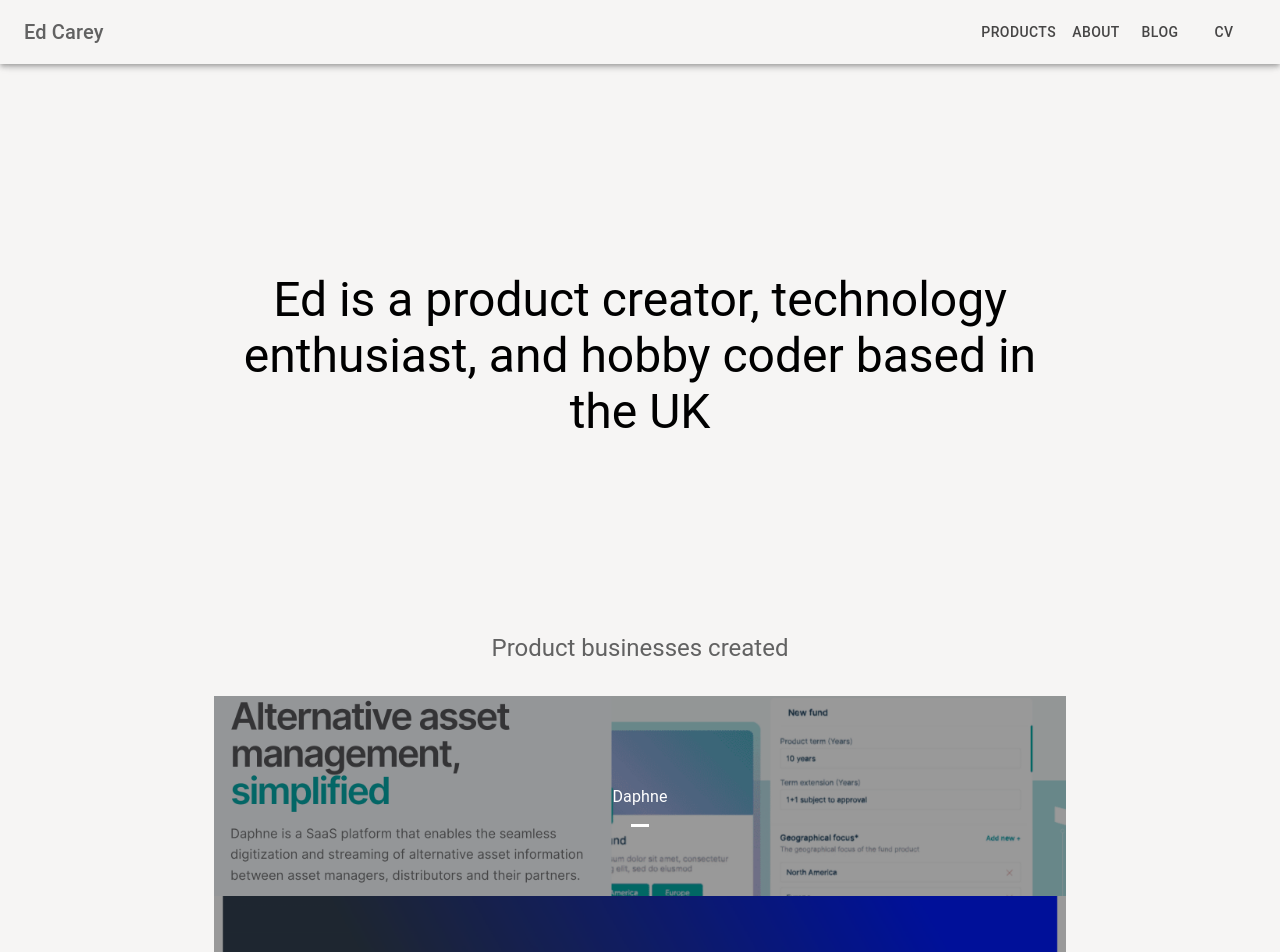
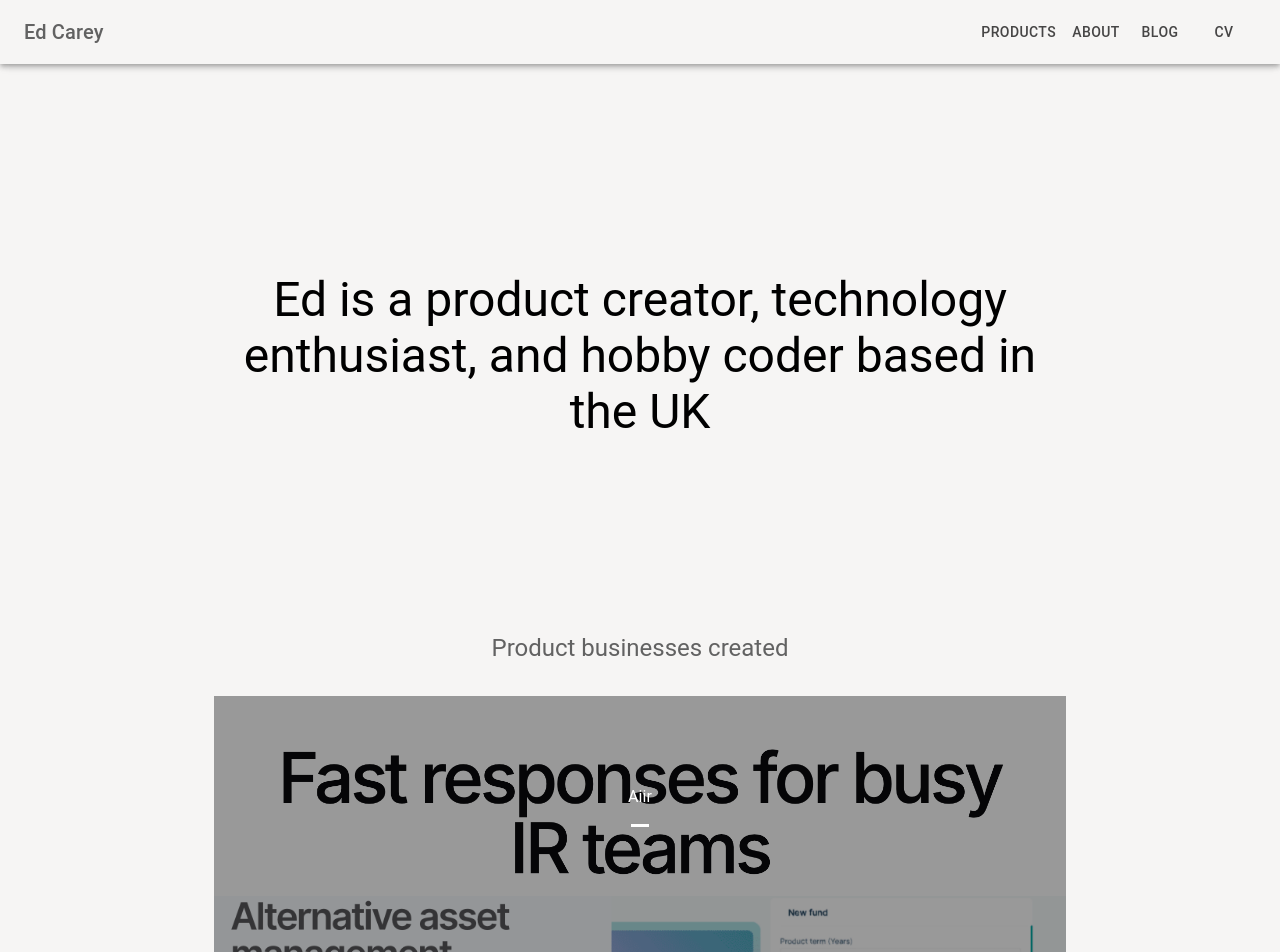
Before and after one commit to edCarey/myWebsite, a React (Create React App) app: page / in a window 1280 px wide. Shown: the top 952 px of the page. Built offline with nearby package versions, Linux system fonts and the light colour scheme.

Commit message:
added Aiir button

```diff
--- a/src/components/ProductsPage.js
+++ b/src/components/ProductsPage.js
@@ -1,122 +1,137 @@
-import React from 'react';
-import { Container, Typography, Box, ButtonBase, styled, Button, Grid } from '@mui/material';
-import {Link as RouterLink} from 'react-router-dom';
+import {
+  Box,
+  Button,
+  ButtonBase,
+  Container,
+  Grid,
+  styled,
+  Typography,
+} from "@mui/material";
+import React from "react";
+import { Link as RouterLink } from "react-router-dom";
 
 const products = [
   {
     id: 1,
-    title: 'Daphne',
-    image: '/images/Daphne_Image.png',
-    url: 'https://www.daphnetech.io/',
-    width: '100%',
+    title: "Aiir",
+    image: "/images/Aiir_page.png",
+    url: "https://useaiir.com/",
+    width: "100%",
   },
   {
     id: 2,
-    title: 'Spoke',
-    image: '/images/Spoke_Image.png',
-    url: 'https://www.spokemarketplace.com/',
-    width: '100%',
+    title: "Daphne",
+    image: "/images/Daphne_Image.png",
+    url: "https://www.getdaphne.com/",
+    width: "100%",
   },
   {
     id: 3,
-    title: 'Sense',
-    image: '/images/Sense_Image.png',
-    url: 'https://www.ncr.com/banking/ncr-sense',
-    width: '100%',
+    title: "Spoke",
+    image: "/images/Spoke_Image.png",
+    url: "https://www.fintechfutures.com/open-banking/enterprise-tech-provider-ncr-buys-open-banking-ip-from-uk-fintech-spoke",
+    width: "100%",
   },
   {
     id: 4,
-    title: 'Sense - E20',
-    image: '/images/E20.png',
-    url: 'https://e20.me/e20/',
-    width: '100%',
+    title: "Sense",
+    image: "/images/Sense_Image.png",
+    url: "https://www.ncr.com/banking/ncr-sense",
+    width: "100%",
   },
   {
     id: 5,
-    title: 'Sense - FAB KSA Mobile',
-    image: '/images/FAB_Mobile.png',
-    url: 'https://www.bankfab.com/en-sa/personal/mobile-app',
-    width: '100%',
+    title: "Sense - E20",
+    image: "/images/E20.png",
+    url: "https://www.emiratesnbd.com/en/e20",
+    width: "100%",
   },
   {
     id: 6,
-    title: 'Kiplot',
-    image: '/images/Kiplot_Image.png',
-    url: 'https://www.kiplot.com/',
-    width: '100%',
+    title: "Sense - FAB KSA Mobile",
+    image: "/images/FAB_Mobile.png",
+    url: "https://www.bankfab.com/en-sa/personal/mobile-app",
+    width: "100%",
+  },
+  {
+    id: 7,
+    title: "Kiplot",
+    image: "/images/Kiplot_Image.png",
+    url: "https://www.kiplot.com/",
+    width: "100%",
   },
   // ... more products
 ];
 
 const ImageButton = styled(ButtonBase)(({ theme }) => ({
-    position: 'relative',
+  position: "relative",
   height: 200,
-    display: 'block',
-    [theme.breakpoints.down('sm')]: {
-      width: '100% !important', // Overrides inline-style
+  display: "block",
+  [theme.breakpoints.down("sm")]: {
+    width: "100% !important", // Overrides inline-style
     height: 100,
   },
-    '&:hover, &.Mui-focusVisible': {
+  "&:hover, &.Mui-focusVisible": {
     zIndex: 1,
-      '& .MuiImageBackdrop-root': {
+    "& .MuiImageBackdrop-root": {
       opacity: 0.15,
     },
-      '& .MuiImageMarked-root': {
+    "& .MuiImageMarked-root": {
       opacity: 0,
     },
-      '& .MuiTypography-root': {
-        border: '4px solid currentColor',
+    "& .MuiTypography-root": {
+      border: "4px solid currentColor",
     },
   },
 }));
 
-  const ImageSrc = styled('span')({
-    position: 'absolute',
+const ImageSrc = styled("span")({
+  position: "absolute",
   left: 0,
   right: 0,
   top: 0,
   bottom: 0,
-    backgroundSize: 'cover',
-    backgroundPosition: 'center 40%',
+  backgroundSize: "cover",
+  backgroundPosition: "center 40%",
 });
 
-  const Image = styled('span')(({ theme }) => ({
-    position: 'absolute',
+const Image = styled("span")(({ theme }) => ({
+  position: "absolute",
   left: 0,
   right: 0,
   top: 0,
   bottom: 0,
-    display: 'flex',
-    alignItems: 'center',
-    justifyContent: 'center',
+  display: "flex",
+  alignItems: "center",
+  justifyContent: "center",
   color: theme.palette.common.white,
 }));
 
-  const ImageBackdrop = styled('span')(({ theme }) => ({
-    position: 'absolute',
+const ImageBackdrop = styled("span")(({ theme }) => ({
+  position: "absolute",
   left: 0,
   right: 0,
   top: 0,
   bottom: 0,
   backgroundColor: theme.palette.common.black,
   opacity: 0.4,
-    transition: theme.transitions.create('opacity'),
+  transition: theme.transitions.create("opacity"),
 }));
 
-  const ImageMarked = styled('span')(({ theme }) => ({
+const ImageMarked = styled("span")(({ theme }) => ({
   height: 3,
   width: 18,
   backgroundColor: theme.palette.common.white,
-    position: 'absolute',
+  position: "absolute",
   bottom: -2,
-    left: 'calc(50% - 9px)',
-    transition: theme.transitions.create('opacity'),
+  left: "calc(50% - 9px)",
+  transition: theme.transitions.create("opacity"),
 }));
 
 function scrollToTop() {
   window.scrollTo({
     top: 0,
-      behavior: 'smooth',
+    behavior: "smooth",
   });
 }
 
@@ -128,27 +143,28 @@ const ProductsPage = () => {
         variant="h3"
         align="center"
         gutterBottom
-            sx={{ mt: 24}}
+        sx={{ mt: 24 }}
       >
-            Ed is a product creator, technology enthusiast, and hobby coder based in the UK
+        Ed is a product creator, technology enthusiast, and hobby coder based in
+        the UK
       </Typography>
       <Typography
         color="primary"
         variant="h5"
         align="center"
         gutterBottom
-            sx={{ mt: 24}}
+        sx={{ mt: 24 }}
       >
         Product businesses created
       </Typography>
       <Box
         sx={{
-                display: 'flex',
-                flexDirection: 'column',
-                flexWrap: 'wrap',
+          display: "flex",
+          flexDirection: "column",
+          flexWrap: "wrap",
           minWidth: 300,
-                width: '100%',
-                mt: 4
+          width: "100%",
+          mt: 4,
         }}
       >
         {products.map((product) => (
@@ -158,11 +174,10 @@ const ProductsPage = () => {
             target="_blank"
             rel="noopener noreferrer"
             key={product.title}
-                    sx={{ textDecoration: 'none' }}
+            sx={{ textDecoration: "none" }}
           >
             <ImageButton
               focusRipple
-
               style={{
                 width: product.width,
               }}
@@ -175,7 +190,7 @@ const ProductsPage = () => {
                   variant="subtitle1"
                   color="inherit"
                   sx={{
-                                position: 'relative',
+                    position: "relative",
                     p: 4,
                     pt: 2,
                     pb: (theme) => `calc(${theme.spacing(1)} + 6px)`,
@@ -190,14 +205,27 @@ const ProductsPage = () => {
         ))}
       </Box>
       <Box mt={24}>
-            <Typography color="primary" variant="h4" align="center" sx={{maxWidth: '600px', margin: '0 auto'}}>
+        <Typography
+          color="primary"
+          variant="h4"
+          align="center"
+          sx={{ maxWidth: "600px", margin: "0 auto" }}
+        >
           Find out more about Ed and his approach to building product businesses
         </Typography>
       </Box>
 
       <Grid container justifyContent="center">
         <Grid item>
-                <Button onClick={scrollToTop} color="primary" variant="outlined"  component={RouterLink} to="/about" align='center' sx={{mt:8}}>
+          <Button
+            onClick={scrollToTop}
+            color="primary"
+            variant="outlined"
+            component={RouterLink}
+            to="/about"
+            align="center"
+            sx={{ mt: 8 }}
+          >
             About Ed
           </Button>
         </Grid>
```
Also changed, not shown: public/images/Aiir_page.png (added). Lines whose indentation alone changed are shown as unchanged.
